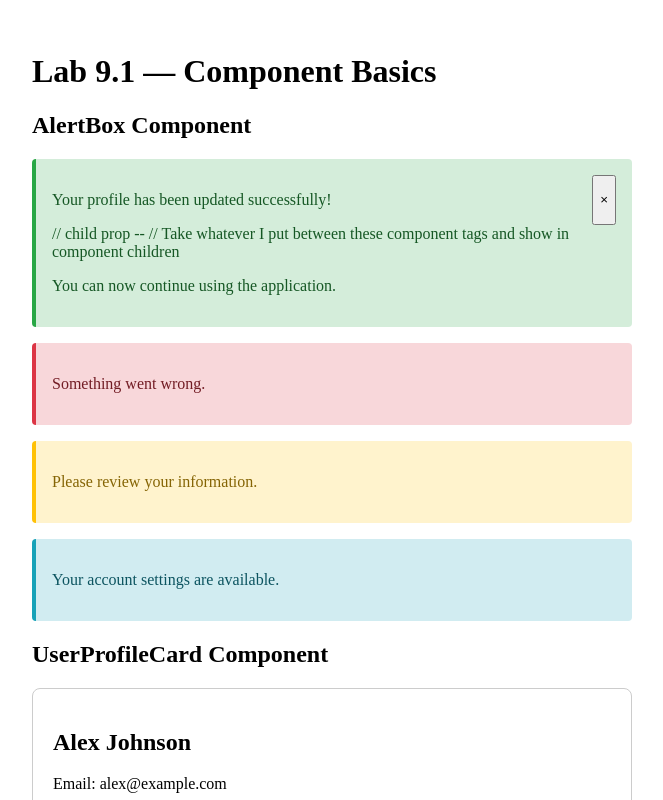
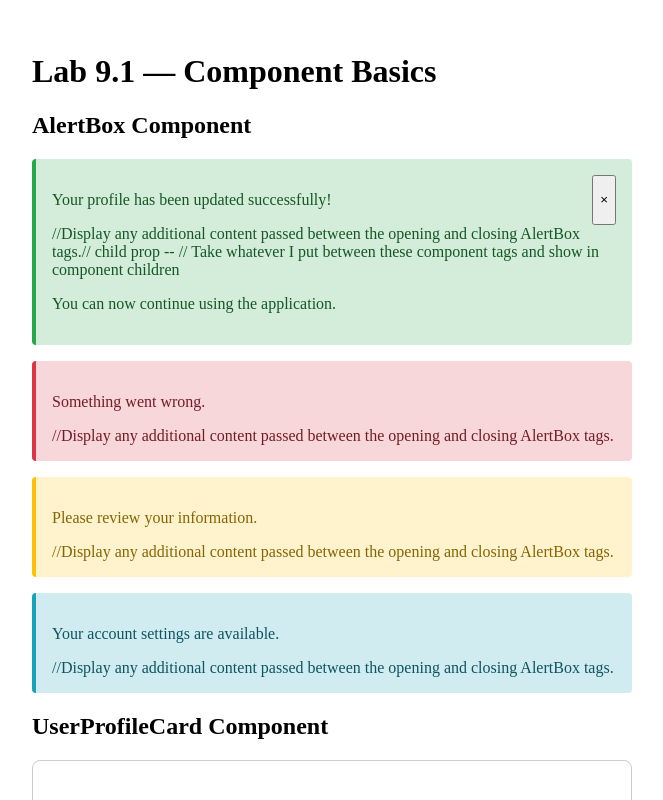
Before and after one commit to enderpaintsmith/Lab9.1, a React (Vite) app: page / in a window 1280 px wide. Shown: the top 800 px of the page, without its empty margins (308-971 px from the left). Built offline with nearby package versions, Linux system fonts and the light colour scheme.

Commit message:
added notes

```diff
--- a/src/components/AlertBox/AlertBox.tsx
+++ b/src/components/AlertBox/AlertBox.tsx
@@ -7,7 +7,7 @@ export function AlertBox({
   onClose,
   children
 }: AlertBoxProps) {
-
+// Style the alert using the colors associated with type
   const alertStyles = {
     success: {
       backgroundColor: "#d4edda",
@@ -52,7 +52,7 @@ export function AlertBox({
           </button>
         )}
       </div>
-
+      //Display any additional content passed between the opening and closing AlertBox tags.
       {children}
     </div>
   );
--- a/src/types/index.ts
+++ b/src/types/index.ts
@@ -1,7 +1,9 @@
 
 import type { ReactNode } from "react";
 
+// An alert must be one of these four types.
 export type AlertType = "success" | "error" | "warning" | "info";
+
 
 export interface AlertBoxProps {
   type: AlertType;
@@ -40,5 +42,6 @@ export interface ProductDisplayProps {
   showDescription?: boolean;
   showStockStatus?: boolean;
   onAddToCart?: (productId: string) => void;
+  // This component can optionally receive additional content to display inside it.
   children?: ReactNode;
 }
```
